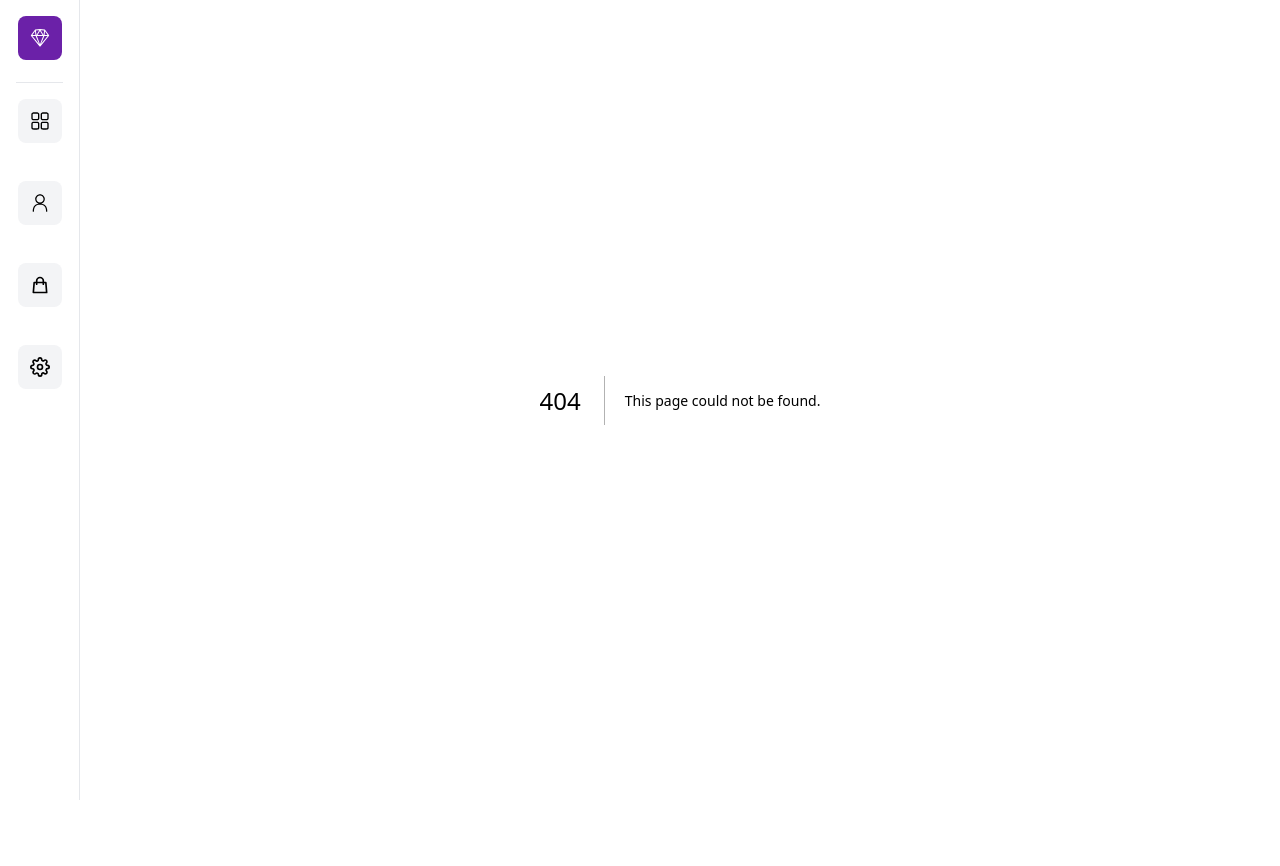
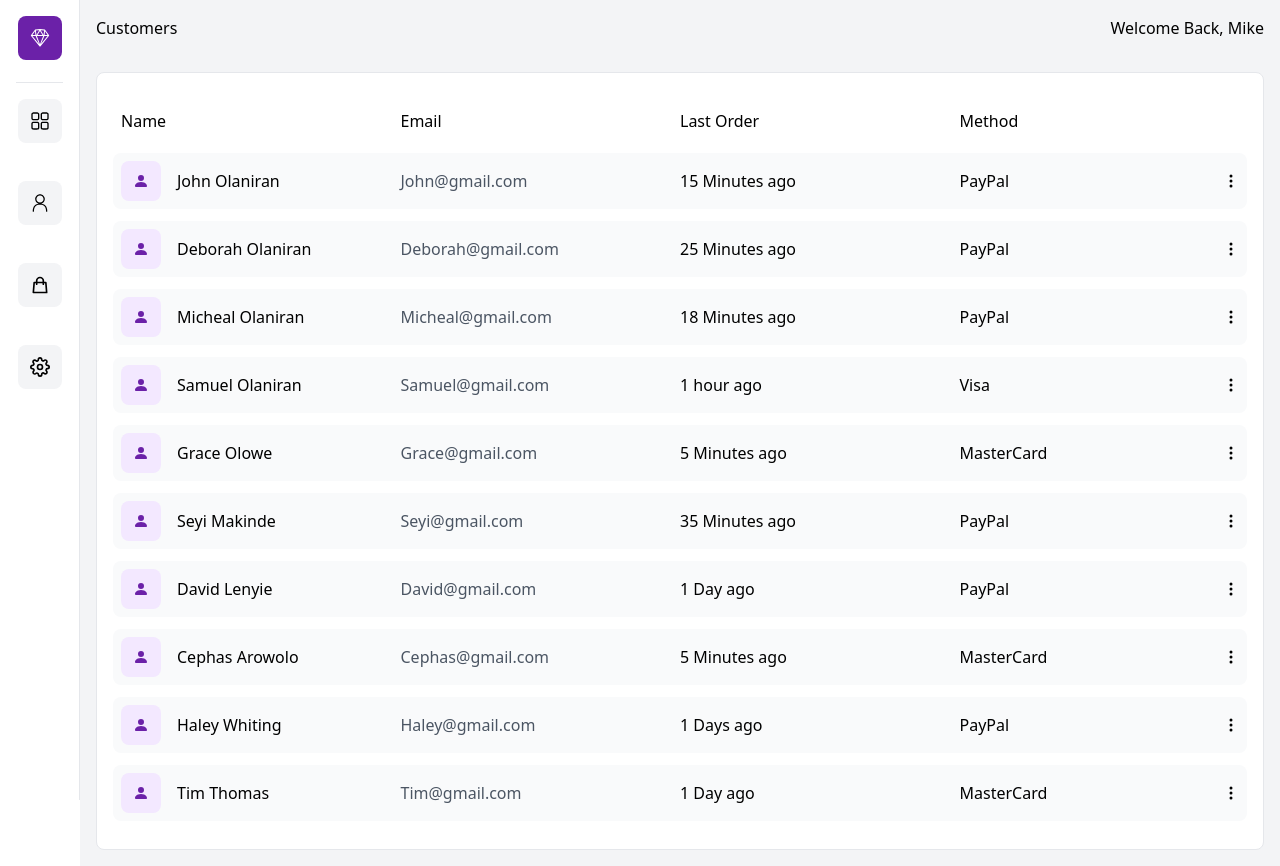
Before and after one commit to NiranMike/dashboard, a Next.js app: page /Customers in a window 1280 px wide. Before the commit this address had no page. Before the commit the page ends 800 px from the top, so only its background shows below. Built offline with nearby package versions, Linux system fonts and the light colour scheme.

Commit message:
feat:made the customers page

```diff
--- a/components/Sidebar.jsx
+++ b/components/Sidebar.jsx
@@ -22,13 +22,13 @@
                       </div>
                   </Link>
 
-                  <Link href={'/customer'}>
+                  <Link href={'/Customers'}>
                       <div className='bg-gray-100  hover:bg-gray-300 p-3 rounded-lg cursor-pointer my-4 inline-block font-bold'>
                           <RxPerson size={20} />
                       </div>
                   </Link>
 
-                  <Link href={'/orders'}>
+                  <Link href={'/OrdersPage'}>
                       <div className='bg-gray-100  hover:bg-gray-300 p-3 rounded-lg cursor-pointer my-4 inline-block font-bold'>
                           <HiOutlineShoppingBag size={20} />
                       </div>
--- /dev/null
+++ b/pages/Customers.jsx
@@ -0,0 +1,44 @@
+import React from 'react'
+import { BsPersonFill, BsThreeDotsVertical } from 'react-icons/bs'
+import { data } from '@/data'
+
+const Customers = () => {
+  return (
+    <div className=' bg-gray-100 min-h-screen'>
+        <div className='flex justify-between p-4'>
+          <h2>Customers</h2>
+          <h2>Welcome Back, Mike</h2>
+      </div>
+      <div className='p-4'>
+            <div className='w-full m-auto p-4 border rounded-lg bg-white overflow-y-auto'>
+              <div className=' my-3 p-2 grid md:grid-cols-4 sm:grid-cols-3 grid-cols-2 items-center justify-between cursor-pointer'>
+                <span>Name</span>
+                <span className='sm:text-left text-right'>Email</span>
+                <span className='hidden md:grid'>Last Order</span>
+                <span className='hidden sm:grid'>Method</span>
+          </div>
+          <ul>
+            {data.map((order, id)=>(
+              <li key={id} className='bg-gray-50 hover:bg-gray-100 rounded-lg my-3 p-2 grid md:grid-cols-4 sm:grid-cols-3 grid-cols-2 items-center justify-between cursor-pointer'>
+                <div className='flex items-center'>
+                  <div className='bg-purple-100 p-3 rounded-lg'>
+                    <BsPersonFill className='text-purple-800' />
+                  </div>
+                  <p className='pl-4'>{`${order.name.first} ${order.name.last}`}</p>
+                </div>
+                <p className='text-gray-600 sm:text-left text-right'>{order.name.first}@gmail.com</p>
+                <p className='hidden md:flex'>{order.date}</p>
+                <div className='sm:flex hidden justify-between items-center'>
+                  <p>{order.method}</p>
+                  <BsThreeDotsVertical />
+                </div>
+              </li>
+            ))}
+          </ul>
+            </div>
+      </div>
+    </div>
+  )
+}
+
+export default Customers
--- /dev/null
+++ b/pages/OrdersPage.jsx
@@ -0,0 +1,12 @@
+import React from 'react'
+import { FaShoppingBag } from 'react-icons/fa';
+import {BsThreeDotsVertical} from 'react-icons/bs';
+import {data} from "../data/data"
+const OrdersPage = () => {
+
+  return (
+    <div>OrdersPage</div>
+  )
+}
+
+export default OrdersPage
```
